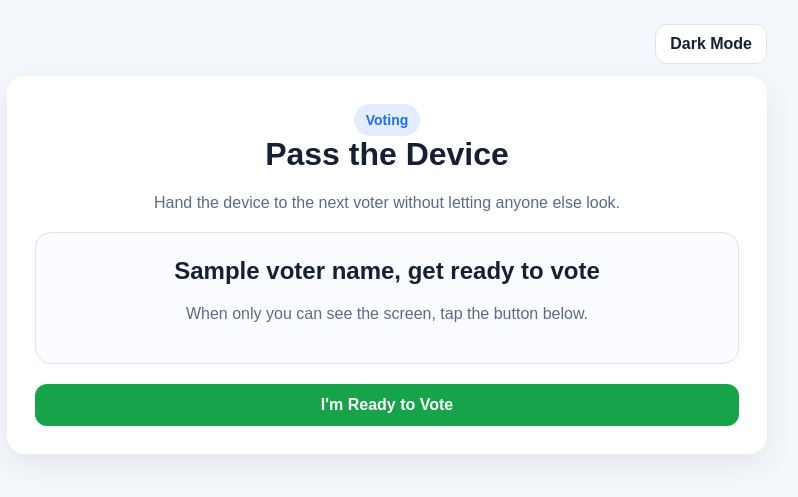
After one commit to sccaaws/impostor-game, a Flask app: template templates/vote_pass.html in a window 1280 px wide. The commit adds this page. Shown: the top 497 px of the page, without its empty margins (253-1051 px from the left). Run offline with Flask 3, Linux system fonts and the light colour scheme; the template is opened without the code that fills it: most values are stand-ins (such as "Sample title", 1, 10 or a date in 2020).

Commit message:
improved voting flow

```diff
--- a/app.py
+++ b/app.py
@@ -331,7 +331,29 @@ def start_voting():
         player["vote"] = None
 
     session["game"] = game
-    return redirect(url_for("vote", voter_number=1))
+    return redirect(url_for("vote_pass_screen", voter_number=1))
+
+
+@app.route("/vote_pass/<int:voter_number>")
+def vote_pass_screen(voter_number: int):
+    game = get_game()
+    if not game:
+        return redirect(url_for("index"))
+
+    if voter_number > game["player_count"]:
+        return redirect(url_for("count_votes"))
+
+    if voter_number != game["current_vote"]:
+        return redirect(url_for("vote_pass_screen", voter_number=game["current_vote"]))
+
+    current_voter = game["players"][voter_number - 1]
+
+    return render_template(
+        "vote_pass.html",
+        voter_number=voter_number,
+        voter_name=current_voter["name"],
+        total_players=game["player_count"],
+    )
 
 
 @app.route("/vote/<int:voter_number>", methods=["GET", "POST"])
@@ -341,7 +363,7 @@ def vote(voter_number: int):
         return redirect(url_for("index"))
 
     if voter_number != game["current_vote"]:
-        return redirect(url_for("vote", voter_number=game["current_vote"]))
+        return redirect(url_for("vote_pass_screen", voter_number=game["current_vote"]))
 
     current_voter = game["players"][voter_number - 1]
 
@@ -349,26 +371,73 @@ def vote(voter_number: int):
         try:
             voted_for = int(request.form["voted_for"])
         except (KeyError, ValueError):
+            eligible_players = [
+                player for player in game["players"] if player["id"] != current_voter["id"]
+            ]
             return render_template(
                 "vote.html",
                 voter_number=voter_number,
                 voter_name=current_voter["name"],
                 total_players=game["player_count"],
-                players=game["players"],
+                players=eligible_players,
                 error="Choose a valid player.",
             )
 
-        valid_ids = {player["id"] for player in game["players"]}
+        valid_ids = {
+            player["id"] for player in game["players"]
+            if player["id"] != current_voter["id"]
+        }
+
         if voted_for not in valid_ids:
+            eligible_players = [
+                player for player in game["players"] if player["id"] != current_voter["id"]
+            ]
             return render_template(
                 "vote.html",
                 voter_number=voter_number,
                 voter_name=current_voter["name"],
                 total_players=game["player_count"],
-                players=game["players"],
-                error="Choose a valid player.",
+                players=eligible_players,
+                error="You cannot vote for yourself.",
             )
 
+        return redirect(url_for("confirm_vote", voter_number=voter_number, voted_for=voted_for))
+
+    eligible_players = [
+        player for player in game["players"] if player["id"] != current_voter["id"]
+    ]
+
+    return render_template(
+        "vote.html",
+        voter_number=voter_number,
+        voter_name=current_voter["name"],
+        total_players=game["player_count"],
+        players=eligible_players,
+        error=None,
+    )
+
+
+@app.route("/confirm_vote/<int:voter_number>/<int:voted_for>", methods=["GET", "POST"])
+def confirm_vote(voter_number: int, voted_for: int):
+    game = get_game()
+    if not game:
+        return redirect(url_for("index"))
+
+    if voter_number != game["current_vote"]:
+        return redirect(url_for("vote_pass_screen", voter_number=game["current_vote"]))
+
+    current_voter = game["players"][voter_number - 1]
+    valid_ids = {
+        player["id"] for player in game["players"]
+        if player["id"] != current_voter["id"]
+    }
+
+    if voted_for not in valid_ids:
+        return redirect(url_for("vote", voter_number=voter_number))
+
+    voted_player = next(player for player in game["players"] if player["id"] == voted_for)
+
+    if request.method == "POST":
         game["players"][voter_number - 1]["vote"] = voted_for
         next_voter = voter_number + 1
         game["current_vote"] = next_voter
@@ -376,17 +445,16 @@ def vote(voter_number: int):
 
         if next_voter > game["player_count"]:
             return redirect(url_for("count_votes"))
-        return redirect(url_for("vote", voter_number=next_voter))
+
+        return redirect(url_for("vote_pass_screen", voter_number=next_voter))
 
     return render_template(
-        "vote.html",
+        "confirm_vote.html",
         voter_number=voter_number,
         voter_name=current_voter["name"],
+        voted_player=voted_player,
         total_players=game["player_count"],
-        players=game["players"],
-        error=None,
     )
-
 
 @app.route("/count_votes")
 def count_votes():
--- a/templates/vote.html
+++ b/templates/vote.html
@@ -5,7 +5,7 @@
 {% block content %}
   <span class="pill">Voter {{ voter_number }} of {{ total_players }}</span>
   <h1>{{ voter_name }}, cast your vote</h1>
-  <p class="muted">Choose who you think the impostor is.</p>
+  <p class="muted">Choose who you think the impostor is. You cannot vote for yourself.</p>
 
   {% if error %}
     <div class="error">{{ error }}</div>
--- /dev/null
+++ b/templates/vote_pass.html
@@ -0,0 +1,22 @@
+{% extends "base.html" %}
+
+{% block title %}Pass to Voter{% endblock %}
+
+{% block content %}
+  <div class="center">
+    <span class="pill">Voting</span>
+    <h1>Pass the Device</h1>
+    <p class="muted">Hand the device to the next voter without letting anyone else look.</p>
+  </div>
+
+  <div class="card center">
+    <h2>{{ voter_name }}, get ready to vote</h2>
+    <p class="muted">
+      When only you can see the screen, tap the button below.
+    </p>
+  </div>
+
+  <form method="get" action="{{ url_for('vote', voter_number=voter_number) }}">
+    <button type="submit" class="button-primary">I'm Ready to Vote</button>
+  </form>
+{% endblock %}
```
Also changed, not shown: templates/confirm_vote.html (added, +25 -0 lines).
